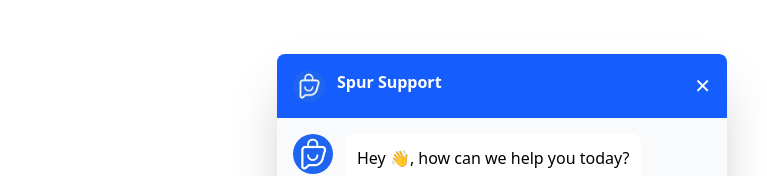
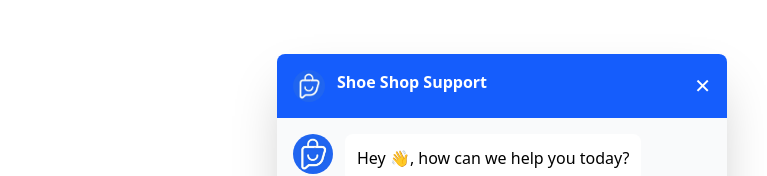
Before and after one commit to drvcodenta/spur-asnm, a React (Vite) app: page / in a window 1280 px wide. Both pictures are taken after a click on the button 1208 px from the left and 722 px from the top of the page. Shown: the part 206-382 px from the top of the page, without its empty margins (513-1280 px from the left). Built offline with nearby package versions, Linux system fonts and the light colour scheme.

Commit message:
add the chatbot

```diff
--- a/src/Chatbot.tsx
+++ b/src/Chatbot.tsx
@@ -84,7 +84,7 @@ function Chatbot() {
       {/* Header */}
       <div className="flex gap-3 p-4 bg-blue-600 text-white rounded-t-lg">
         <img src={botLogo} alt="Spur" className="w-8 h-8 rounded-full" />
-        <h3 className="flex-1 font-semibold">Spur Support</h3>
+        <h3 className="flex-1 font-semibold">Shoe Shop Support</h3>
         <button onClick={() => setIsOpen(false)} className="text-xl">✕</button>
       </div>
 
```
